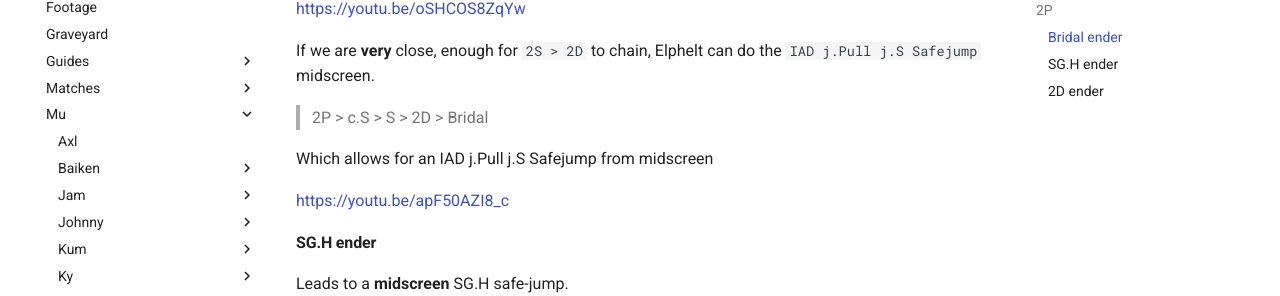
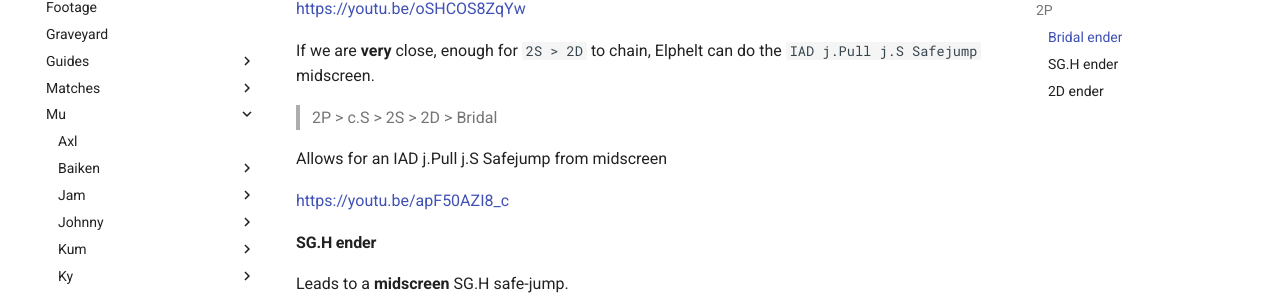
Before and after one commit to OriolFilter/Elphelt, an MkDocs documentation site: the page built from docs/Mu/Sol/Punishes/Bandit_Bringer.md, in a window 1280 px wide and 900 px high, scrolled down 1012 px. Shown: the part 152-448 px from the top of the window. Built offline with MkDocs 1.6.1 and Material for MkDocs 9.7.7, drawn with Linux system fonts in a browser that asks for light colours; comment, search, counter and statistics services are not loaded.

Commit message:
Fix typio

```diff
--- a/docs/Mu/Sol/Punishes/Bandit_Bringer.md
+++ b/docs/Mu/Sol/Punishes/Bandit_Bringer.md
@@ -36,9 +36,9 @@ https://youtu.be/oSHCOS8ZqYw
 
 If we are **very** close, enough for `2S > 2D` to chain, Elphelt can do the `IAD j.Pull j.S Safejump` midscreen.
 
-> 2P > c.S > S > 2D > Bridal
+> 2P > c.S > 2S > 2D > Bridal
 
-Which allows for an IAD j.Pull j.S Safejump from midscreen
+Allows for an IAD j.Pull j.S Safejump from midscreen
 
 https://youtu.be/apF50AZI8_c
 
```
